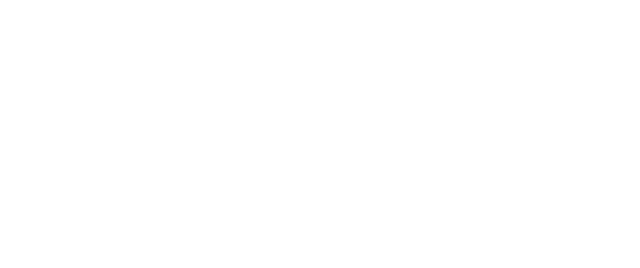
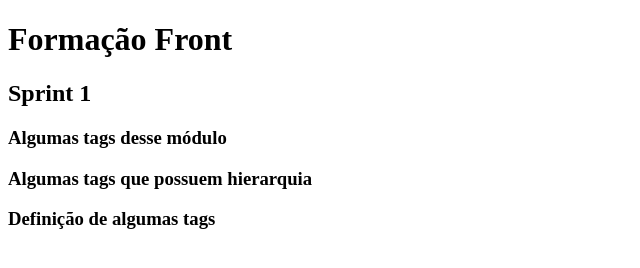
Before and after one commit to lucastsutsumi/formacao-front-BRQ, a plain HTML site: page exercicios.html in a window 1280 px wide. Shown: the whole page, without its empty margins (0-640 px from the left). Drawn offline with Linux system fonts and the light colour scheme.

Commit message:
add title and subtitle

```diff
--- a/exercicios.html
+++ b/exercicios.html
@@ -4,9 +4,15 @@
   <meta charset="UTF-8">
   <meta http-equiv="X-UA-Compatible" content="IE=edge">
   <meta name="viewport" content="width=device-width, initial-scale=1.0">
-  <title>Document</title>
+  <title>Formação Front</title>
 </head>
 <body>
-
+  <main>
+    <h1>Formação Front</h1>
+    <h2>Sprint 1</h2>
+    <h3>Algumas tags desse módulo</h3>
+    <h3>Algumas tags que possuem hierarquia</h3>
+    <h3>Definição de algumas tags</h3>
+  </main>
 </body>
 </html>
```
